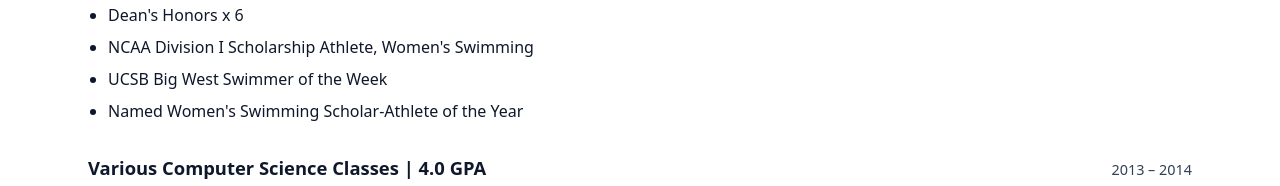
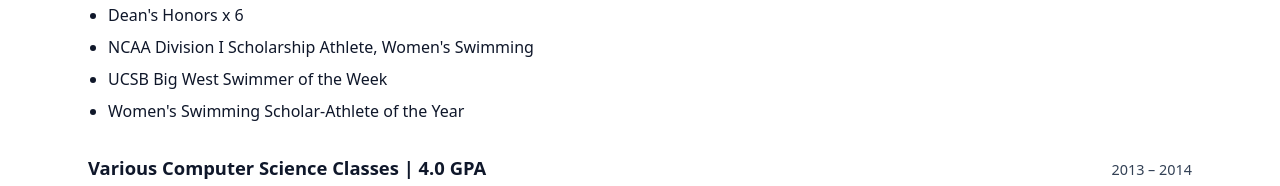
Before and after one commit to legaudinier/hello, a plain HTML site: page index.html in a window 1280 px wide. Shown: the part 1969-2155 px from the top of the page. Drawn offline with Linux system fonts and the light colour scheme.

Commit message:
Update index.html

```diff
--- a/index.html
+++ b/index.html
@@ -433,7 +433,7 @@
             <li>Dean's Honors x 6</li>
             <li>NCAA Division I Scholarship Athlete, Women's Swimming</li>
             <li>UCSB Big West Swimmer of the Week</li>
-            <li>Named Women's Swimming Scholar-Athlete of the Year</li>
+            <li>Women's Swimming Scholar-Athlete of the Year</li>
           </ul>
         </article>
         <article class="entry">
```
